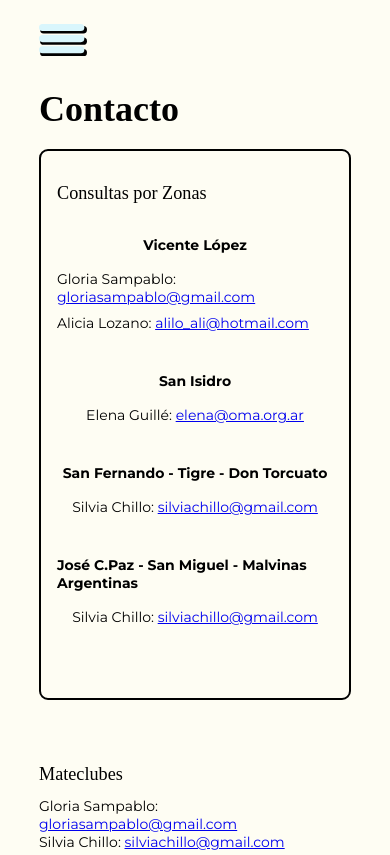
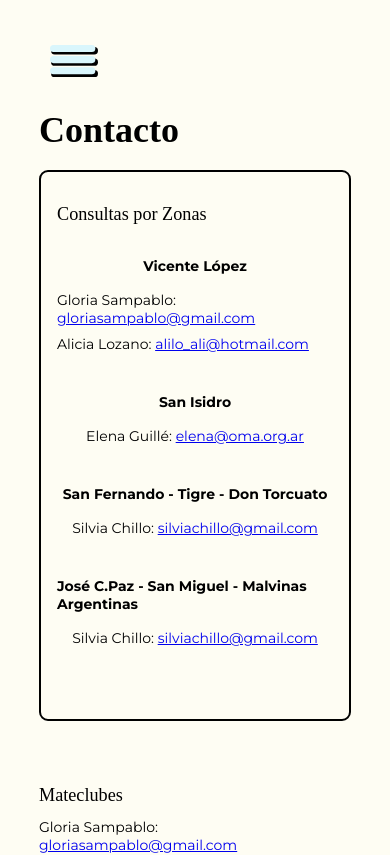
Before and after one commit to JZylber/oma-san-isidro, a Next.js app: page /contacto in a window 390 px wide. Shown: the top 855 px of the page. Built offline with nearby package versions, Linux system fonts and the light colour scheme; a web font is replaced by a local one.

Commit message:
mobile navbar with animations

```diff
--- a/components/NavBar/MobileMenu/mobile-menu.module.scss
+++ b/components/NavBar/MobileMenu/mobile-menu.module.scss
@@ -48,18 +48,16 @@
             ul {
                 margin: 0 10% 0 10%;
                 list-style: none;
-                display: flex;
-                flex-direction: column;
-                justify-content: flex-start;
-                display: none;
-                padding-bottom: shared.$mobile-spacing * 3;
+                overflow: hidden;
+                max-height: 0;
+                transition: max-height 0.3s ease-in-out;
             }
             ul li {
                 @include shared.font-unbounded(300);
                 font-size: 2rem;
                 line-height: shared.$mobile-spacing * 6;
+                letter-spacing: -0.035em;
 
-                letter-spacing: -0.035em;
             }
             .subitem_selected {
                 font-weight: 500;
@@ -68,11 +66,13 @@
             &:last-child{
                 border-bottom: 2px solid shared.$black;
             }
-            &_selected{
+
+        }
+        .selected{
             @extend .item;
             background-color: shared.$white;
             ul {
-                    display: block;
+                max-height: 200px;
             }
             svg {
                 transform: rotate(90deg);
@@ -80,7 +80,7 @@
         }
     }
 }
-}
+
 
 .link{
     text-decoration: none;
--- a/components/NavBar/MobileMenu/mobile-menu.tsx
+++ b/components/NavBar/MobileMenu/mobile-menu.tsx
@@ -9,7 +9,7 @@ import Link from 'next/link';
 
 type mobileMenuProps = {
     closeMenu : () => void,
-    menuHierarchy : Array<menuItem>
+    menuHierarchy : Array<menuItem>,
 }
 
 const ConditionalWrapper = ({ condition, wrapper, children }:{condition: boolean, wrapper: (children: ReactElement) => ReactElement, children: ReactElement}) =>
@@ -63,7 +63,7 @@ const MobileMenu= ({closeMenu,menuHierarchy} : mobileMenuProps) => {
     const renderMenuItem = (item : menuItem) => {
         const link = item.link as string
         return(
-        <div className={styles[["item",(item.selected && item.subItems.length > 0 ?"_selected":"")].join("")]} key={item.text}>
+        <div className={item.selected && item.subItems.length > 0 ? `${styles.item} ${styles.selected}` : styles.item } key={item.text}>
             <ConditionalWrapper
                 condition={item.link != undefined}
                 wrapper={(children: ReactElement) => <Link href={link} className={styles.link}>{children}</Link>}>
@@ -78,6 +78,7 @@ const MobileMenu= ({closeMenu,menuHierarchy} : mobileMenuProps) => {
                         return(<Link href={sublink} className={styles.link} key={item.text + subitem.text}><li className={`${subitem.selected ? styles.subitem_selected : ""}`}  onClick={() => selectSubItem(item.text,subitem.text)} >{subitem.text}</li></Link>)
                     })}
                 </ul>
+
         </div>
 
         )
--- a/components/NavBar/Navbar.module.scss
+++ b/components/NavBar/Navbar.module.scss
@@ -2,10 +2,15 @@
 
 .iconWrapper {
   @include shared.mobile-only {
-    width: 80%;
-    margin-left: 10%;
+    width: 100%;
     display: flex;
     justify-content: flex-start;
+    padding-top: 4.5em;
+    padding-left: 5em;
+    box-sizing: border-box;
+    background-color: transparent;
+    transition: background-color 0.3s ease-out;
+
     &_icon{
       display: flex;
       align-items: center;
@@ -26,8 +31,14 @@
   }
 }
 
+.iconFull {
+  @include shared.mobile-only {
+  background-color: shared.$light-blue;
+  }
+}
 .navbar {
   width: 100%;
+
   @include shared.mobile-only {
     min-height: shared.$mobile-spacing * 4;
   }
@@ -45,15 +56,17 @@
     }
   }
   .navbar {
-    width: 100%;
     &_main {
       @include shared.mobile-only {
         padding-top: 2.4rem;
-        display: flex;
-        flex-direction: column;
-        justify-content: center;
+        position: fixed;
+        top: 10%;
+        left: -100%;
+        width: 100%;
+        transition: left 0.3s ease-in-out;
       }
       @include shared.not-mobile {
+        width: 100%;
         background-color: shared.$light-blue;
         border-bottom: 2px solid;
         position: relative;
@@ -66,12 +79,15 @@
       @include shared.desktop-only {
         padding-top: 1.6rem;
       }
-      &_full {
-        @extend .navbar_main;
-        background-color: shared.$light-blue;
-      }
     }
   }
+}
+
+.full {
+  padding-top: 2.4rem;
+  background-color: shared.$light-blue;
+  opacity: 1;
+  left: 0 !important;
 }
 
 .wrapper {
--- a/components/NavBar/Navbar.tsx
+++ b/components/NavBar/Navbar.tsx
@@ -132,15 +132,15 @@ export default function NavBar({togglePageContent,onRouteChange}:NavProps){
 
     return(
         <nav className={styles.navbar}>
-            <div className={styles[["navbar_main", (openFullMenu ? "_full" : "")].join("")]}>
-                <div className={styles.iconWrapper}>
-                    <div className={styles.iconWrapper_icon}>
-                      {openFullMenu?<X className={styles.icon} onClick={()=>openCloseMenu()}/>:<MenuIcon className={styles.icon} onClick={()=>openCloseMenu()}/>}
-                    </div>
-                </div>
-                {openFullMenu ? <MobileMenu closeMenu={openCloseMenu} menuHierarchy={menuHierarchy}/>: <TopMenu menuHierarchy={menuHierarchy} onMainItemClick={clickMainItem}/> }
+          <div className={openFullMenu ? `${styles.iconWrapper} ${styles.iconFull}`: styles.iconWrapper}>
+            <div className={styles.iconWrapper_icon}>
+              {openFullMenu?<X className={styles.icon} onClick={()=>openCloseMenu()}/>:<MenuIcon className={styles.icon} onClick={()=>openCloseMenu()}/>}
             </div>
-            {isNotAtHome() && <SubMenu items={getSubitems()} onSubItemClick={(subItemName: string) => clickSubItem(selectedMainItem(),subItemName)}/>}
+          </div>
+          <div className={openFullMenu ? `${styles.navbar_main} ${styles.full}` : styles.navbar_main}>
+              {openFullMenu ? <MobileMenu closeMenu={openCloseMenu} menuHierarchy={menuHierarchy} />: <TopMenu menuHierarchy={menuHierarchy} onMainItemClick={clickMainItem}/> }
+          </div>
+          {isNotAtHome() && <SubMenu items={getSubitems()} onSubItemClick={(subItemName: string) => clickSubItem(selectedMainItem(),subItemName)}/>}
         </nav>
     )
 }
```
Lines whose indentation alone changed are shown as unchanged.
